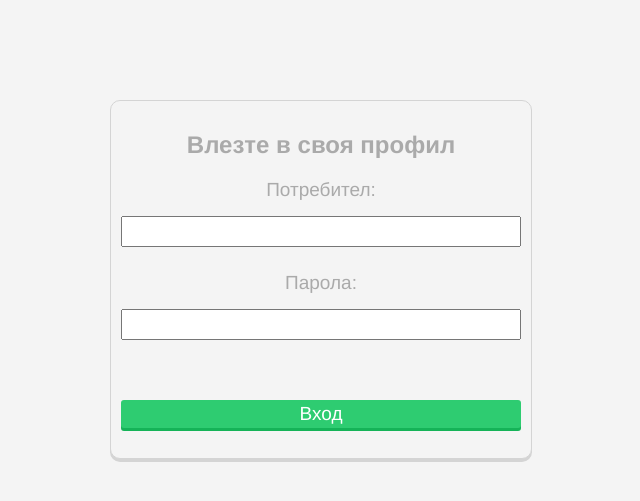
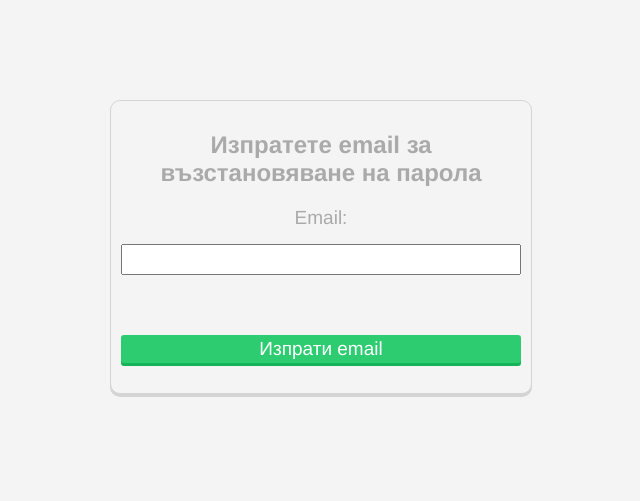
Before and after one commit to mdimitrov/puffin-ext, a PHP site: page /templates/send-password-reset.phtml in a window 1280 px wide. Shown: the top 501 px of the page, without its empty margins (319-959 px from the left). Run offline with PHP 8.4, Linux system fonts and the light colour scheme.

Commit message:
Added reset-password logic forms

```diff
--- a/project/puffin-api/src/routes/routes.php
+++ b/project/puffin-api/src/routes/routes.php
@@ -156,7 +156,7 @@ $app->get('/users/{username}', function ($request, $response, $args) {
 
 $app->get('/user/send-password-reset', function ($request, $response, $args) {
     return $this->renderer->render($response, 'send-password-reset.phtml');
-})->add($ensureSession);
+});
 
 $app->get('/user/reset-password', function ($request, $response, $args) {
     $userId = $request->getParam('user');
--- a/project/puffin-api/templates/send-password-reset.phtml
+++ b/project/puffin-api/templates/send-password-reset.phtml
@@ -15,7 +15,7 @@
         body {
             background-color: #f4f4f4;
         }
-        .login-form-wrapper {
+        .form-wrapper {
             margin: auto;
             width: 400px;
             padding: 10px;
@@ -37,7 +37,7 @@
             font-size: 19px;
             text-align: center;
         }
-        .login-button {
+        .button {
             flex: 1;
             margin: 20px 0;
             border-radius: 3px;
@@ -66,17 +66,15 @@
             color: green;
         }
     </style>
-    <script src="/assets/js/login.js"></script>
+    <script src="/assets/js/send-password-reset.js"></script>
 </head>
 <body>
-<div class="login-form-wrapper">
-    <div class="header">Влезте в своя профил</div>
-    <div class="input-label">Потребител:</div>
-    <input id="username" type="text" name="username">
-    <div class="input-label">Парола:</div>
-    <input id="password" type="password" name="password">
+<div class="form-wrapper">
+    <div class="header">Изпратете email за възстановяване на парола</div>
+    <div class="input-label">Email:</div>
+    <input id="email" type="text" name="email">
     <div id="error" class="error"></div>
-    <div class="login-button" onclick="onSend()">Вход</div>
+    <div class="button" onclick="onSend()">Изпрати email</div>
 </div>
 </body>
 </html>
```
Also changed, not shown: project/puffin-api/templates/login.phtml (+8 -2 lines), project/puffin-api/templates/reset-password.phtml (+15 -10 lines), project/puffin-api/public/assets/js/reset-password.js (added), project/puffin-api/public/assets/js/send-password-reset.js (added).
